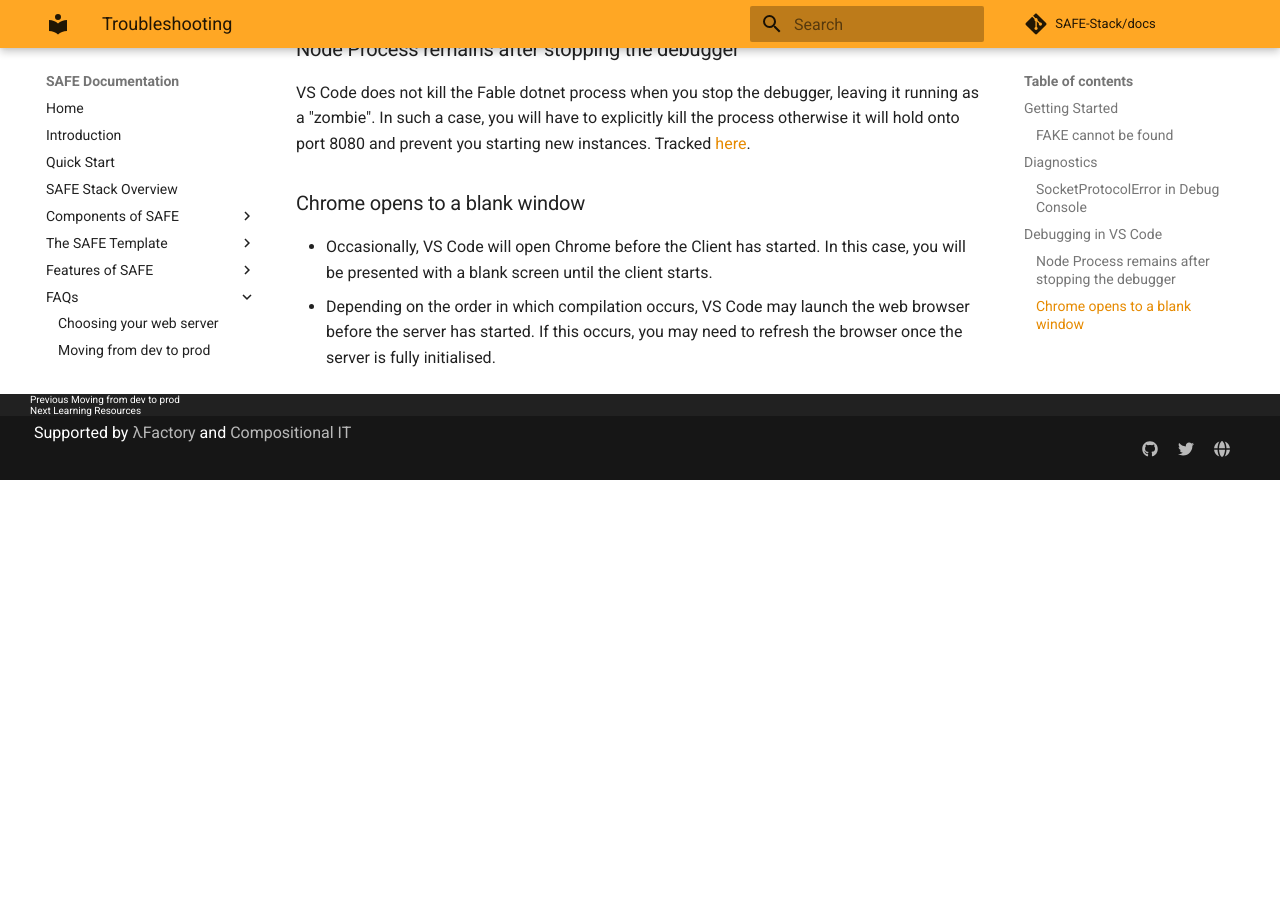
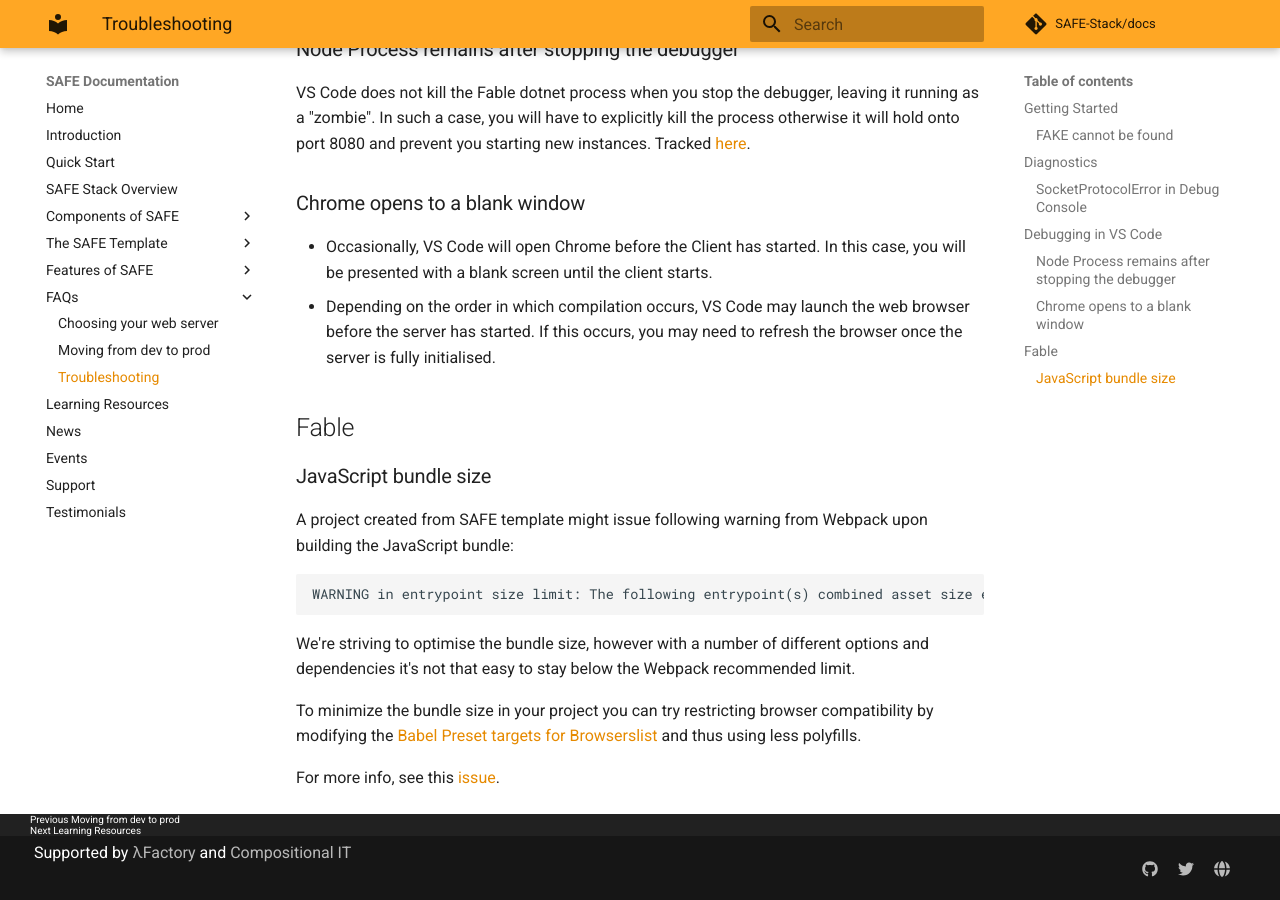
Before and after one commit to SAFE-Stack/docs, an MkDocs documentation site: the page built from docs/faq-troubleshooting.md, in a window 1280 px wide and 900 px high, scrolled down 932 px. Built offline with MkDocs 1.6.1 and Material for MkDocs 9.7.7, drawn with Linux system fonts in a browser that asks for light colours; comment, search, counter and statistics services are not loaded; before the commit the page ends 1412 px from its top, so only the background shows below that.

Commit message:
Add Fable JavaScript bundle size section to faq-troubleshooting

````diff
--- a/docs/faq-troubleshooting.md
+++ b/docs/faq-troubleshooting.md
@@ -1,9 +1,13 @@
 ## Getting Started
+
 ### FAKE cannot be found
+
 If you fail to execute `fake` from command line after installing it as a global tool, you might need to add it to your `PATH` manually: (e.g. `export PATH="$HOME/.dotnet/tools:$PATH"` on unix) - [related GitHub issue](https://github.com/dotnet/cli/issues/9321)
 
 ## Diagnostics
+
 ### SocketProtocolError in Debug Console
+
 You may see the following `SocketProtocolError` message in the Debug Console once you have started your SAFE application.
 
 > `WebSocket connection to 'ws://localhost:8000/socketcluster/' failed: Error during WebSocket handshake: Unexpected response code: 404`
@@ -13,10 +17,29 @@
 Whilst these messages can be safely ignored, you can eliminate them by installing **Redux Dev Tools** in the launched Chrome instance as described in the debugging [prerequisites](feature-debugging.md#prerequisites) section.
 
 ## Debugging in VS Code
+
 ### Node Process remains after stopping the debugger
+
 VS Code does not kill the Fable dotnet process when you stop the debugger, leaving it running as a "zombie". In such a case, you will have to explicitly kill the process otherwise it will hold onto
 port 8080 and prevent you starting new instances. Tracked [here](https://github.com/SAFE-Stack/SAFE-template/issues/191).
 
 ### Chrome opens to a blank window
+
 * Occasionally, VS Code will open Chrome before the Client has started. In this case, you will be presented with a blank screen until the client starts.
 * Depending on the order in which compilation occurs, VS Code may launch the web browser before the server has started. If this occurs, you may need to refresh the browser once the server is fully initialised.
+
+## Fable
+
+### JavaScript bundle size
+
+A project created from SAFE template might issue following warning from Webpack upon building the JavaScript bundle:
+
+```
+WARNING in entrypoint size limit: The following entrypoint(s) combined asset size exceeds the recommended limit (244 KiB). This can impact web performance.
+```
+
+We're striving to optimise the bundle size, however with a number of different options and dependencies it's not that easy to stay below the Webpack recommended limit.
+
+To minimize the bundle size in your project you can try restricting browser compatibility by modifying the [Babel Preset targets for Browserslist](https://babeljs.io/docs/en/babel-preset-env#targets) and thus using less polyfills.
+
+For more info, see this [issue](https://github.com/SAFE-Stack/SAFE-template/issues/185).
````
